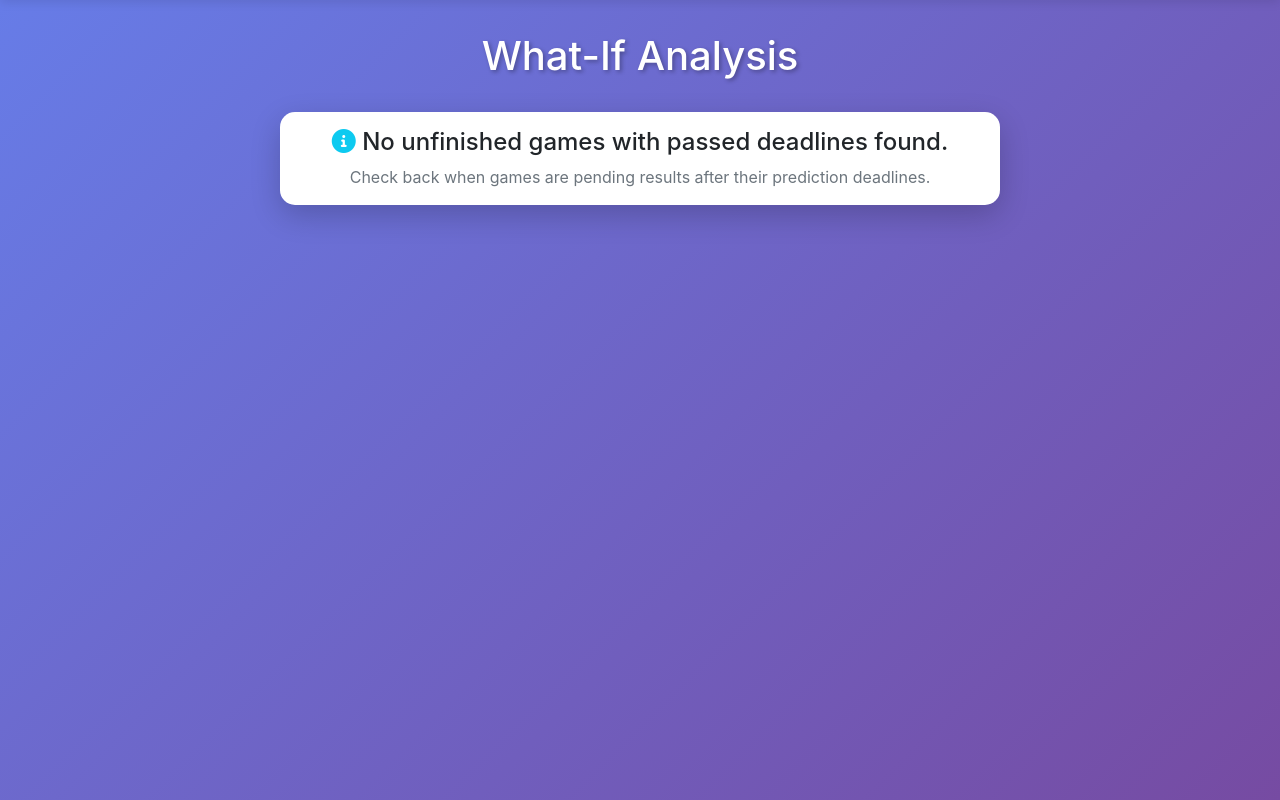
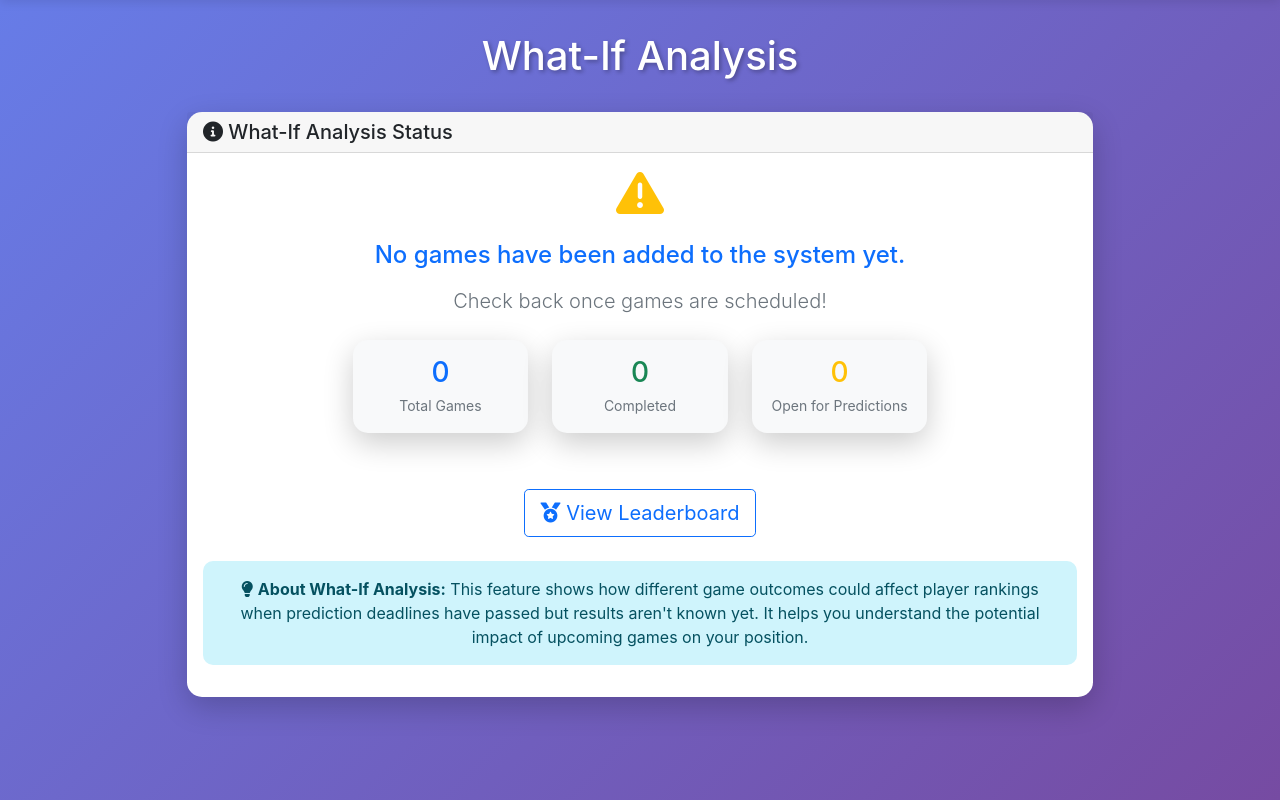
Before and after one commit to guntarsa/volleyball-prediction-game, a Flask app: page /potential-points in a window 1280 px wide. Shown: the part 80-880 px from the top of the page. Run offline with Flask 3, Linux system fonts and the light colour scheme; the visitor is signed in with stand-in values (Sample User, id 1); data that the repository does not hold is empty; some libraries are stand-ins or nearby versions.

Commit message:
What if v2

```diff
--- a/app.py
+++ b/app.py
@@ -2678,11 +2678,35 @@ def potential_points():
     ).order_by(Game.game_date.asc()).first()
 
     if not target_game:
-        # No qualifying games found
+        # No qualifying games found - let's provide more context
+        total_games = Game.query.count()
+        finished_games = Game.query.filter_by(is_finished=True).count()
+        upcoming_games = Game.query.filter(
+            Game.is_finished == False,
+            Game.prediction_deadline >= current_time
+        ).count()
+
+        # Create a helpful message based on the situation
+        if total_games == 0:
+            message = "No games have been added to the system yet."
+            suggestion = "Check back once games are scheduled!"
+        elif upcoming_games > 0:
+            message = f"All unfinished games ({upcoming_games}) still have open prediction deadlines."
+            suggestion = "Make your predictions now! This analysis will be available once prediction deadlines pass."
+        else:
+            message = f"All {finished_games} games have been completed."
+            suggestion = "The tournament may be finished, or check back when new games are added."
+
         return render_template('potential_points.html',
                              target_game=None,
                              scenarios=None,
-                             message="No unfinished games with passed deadlines found.")
+                             message=message,
+                             suggestion=suggestion,
+                             stats={
+                                 'total_games': total_games,
+                                 'finished_games': finished_games,
+                                 'upcoming_games': upcoming_games
+                             })
 
     # Get all users and their current total points
     users = User.query.all()
--- a/templates/potential_points.html
+++ b/templates/potential_points.html
@@ -8,11 +8,71 @@
 {% if message %}
     <div class="container">
         <div class="row justify-content-center">
-            <div class="col-md-8">
+            <div class="col-md-10">
                 <div class="card">
+                    <div class="card-header">
+                        <h5 class="mb-0">
+                            <i class="fas fa-info-circle"></i>
+                            What-If Analysis Status
+                        </h5>
+                    </div>
                     <div class="card-body text-center">
-                        <h4><i class="fas fa-info-circle text-info"></i> {{ message }}</h4>
-                        <p class="text-muted mb-0">Check back when games are pending results after their prediction deadlines.</p>
+                        <div class="mb-4">
+                            <i class="fas fa-exclamation-triangle text-warning fa-3x"></i>
+                        </div>
+                        <h4 class="text-primary mb-3">{{ message }}</h4>
+                        <p class="lead text-muted mb-4">{{ suggestion }}</p>
+
+                        {% if stats %}
+                        <div class="row justify-content-center">
+                            <div class="col-md-8">
+                                <div class="row">
+                                    <div class="col-4">
+                                        <div class="card bg-light">
+                                            <div class="card-body p-3">
+                                                <h3 class="text-primary mb-1">{{ stats.total_games }}</h3>
+                                                <small class="text-muted">Total Games</small>
+                                            </div>
+                                        </div>
+                                    </div>
+                                    <div class="col-4">
+                                        <div class="card bg-light">
+                                            <div class="card-body p-3">
+                                                <h3 class="text-success mb-1">{{ stats.finished_games }}</h3>
+                                                <small class="text-muted">Completed</small>
+                                            </div>
+                                        </div>
+                                    </div>
+                                    <div class="col-4">
+                                        <div class="card bg-light">
+                                            <div class="card-body p-3">
+                                                <h3 class="text-warning mb-1">{{ stats.upcoming_games }}</h3>
+                                                <small class="text-muted">Open for Predictions</small>
+                                            </div>
+                                        </div>
+                                    </div>
+                                </div>
+                            </div>
+                        </div>
+                        {% endif %}
+
+                        <div class="mt-4">
+                            {% if stats and stats.upcoming_games > 0 %}
+                                <a href="{{ url_for('predictions') }}" class="btn btn-primary btn-lg me-3">
+                                    <i class="fas fa-gamepad"></i> Make Predictions
+                                </a>
+                            {% endif %}
+                            <a href="{{ url_for('leaderboard') }}" class="btn btn-outline-primary btn-lg">
+                                <i class="fas fa-medal"></i> View Leaderboard
+                            </a>
+                        </div>
+
+                        <div class="mt-4">
+                            <div class="alert alert-info">
+                                <i class="fas fa-lightbulb"></i>
+                                <strong>About What-If Analysis:</strong> This feature shows how different game outcomes could affect player rankings when prediction deadlines have passed but results aren't known yet. It helps you understand the potential impact of upcoming games on your position.
+                            </div>
+                        </div>
                     </div>
                 </div>
             </div>
```
